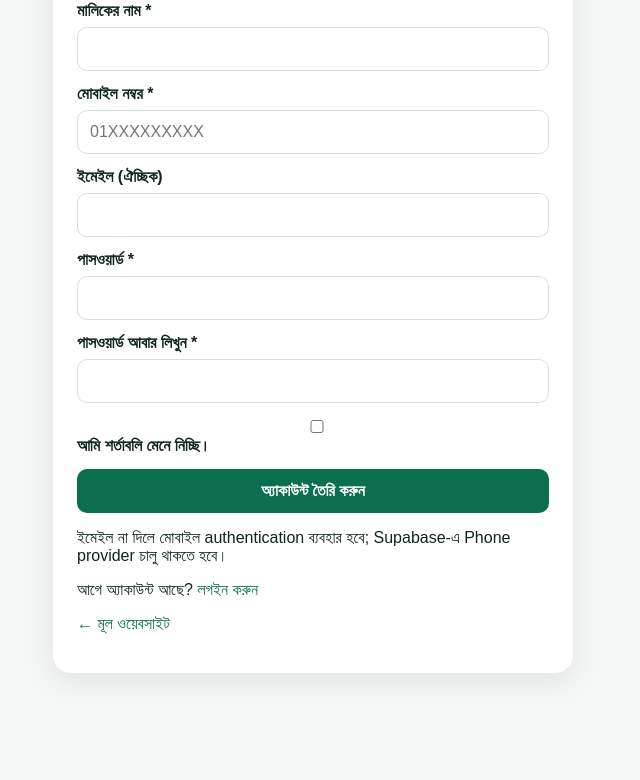
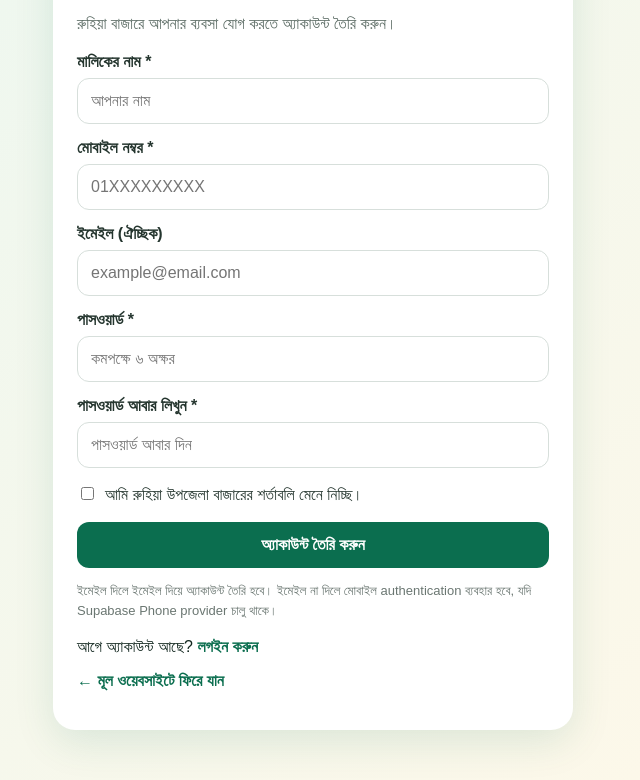
Before and after one commit to ruhiabazar/ruhia-upazila-bazar, a plain HTML site: page owner-register.html in a window 1280 px wide. Shown: the part 196-976 px from the top of the page, without its empty margins (327-967 px from the left). Before the commit the page ends 929 px from the top, so only its background shows below. Drawn offline with nearby package versions, Linux system fonts and the light colour scheme.

Commit message:
Refactor shop owner registration form and styles

```diff
--- a/owner-register.html
+++ b/owner-register.html
@@ -5,55 +5,340 @@
 <meta name="viewport" content="width=device-width,initial-scale=1">
 <title>Shop Owner Registration - Ruhia Upazila Bazar</title>
 <link rel="stylesheet" href="style.css">
+
 <style>
-body{background:#f5f7f6}.auth{max-width:560px;margin:40px auto;padding:20px}
-.card{background:#fff;border-radius:18px;padding:24px;box-shadow:0 8px 30px rgba(0,0,0,.08)}
-.field{margin:14px 0}.field label{display:block;font-weight:600;margin-bottom:7px}
-input{width:100%;box-sizing:border-box;padding:12px;border:1px solid #d7dfdb;border-radius:10px;font-size:16px}
-button{width:100%;padding:13px;border:0;border-radius:10px;background:#0B6E4F;color:#fff;font-size:16px;font-weight:700}
-.msg{margin-top:14px;padding:12px;border-radius:10px;display:none;line-height:1.5}.ok{display:block;background:#e9f8ef;color:#17653e}.err{display:block;background:#fff0f0;color:#a32626}a{color:#0B6E4F}
+body{
+  background:linear-gradient(135deg,#eaf7f1,#fff8e8);
+  min-height:100vh;
+}
+
+.auth{
+  max-width:560px;
+  margin:30px auto;
+  padding:20px;
+}
+
+.card{
+  background:#fff;
+  border-radius:22px;
+  padding:24px;
+  box-shadow:0 12px 40px rgba(11,110,79,.12);
+}
+
+.logo{
+  width:64px;
+  height:64px;
+  border-radius:18px;
+  background:#0B6E4F;
+  color:#fff;
+  display:flex;
+  align-items:center;
+  justify-content:center;
+  font-size:24px;
+  font-weight:800;
+  margin-bottom:16px;
+}
+
+h1{
+  margin:0 0 8px;
+  color:#0B6E4F;
+}
+
+.intro{
+  color:#5b6b64;
+  line-height:1.6;
+}
+
+.field{
+  margin:15px 0;
+}
+
+.field label{
+  display:block;
+  font-weight:700;
+  margin-bottom:7px;
+  color:#24352e;
+}
+
+input{
+  width:100%;
+  box-sizing:border-box;
+  padding:13px;
+  border:1px solid #d7dfdb;
+  border-radius:12px;
+  font-size:16px;
+  background:#fff;
+}
+
+input:focus{
+  outline:none;
+  border-color:#0B6E4F;
+  box-shadow:0 0 0 3px rgba(11,110,79,.10);
+}
+
+.terms{
+  display:flex !important;
+  align-items:flex-start;
+  gap:8px;
+  font-weight:500 !important;
+  line-height:1.5;
+}
+
+.terms input{
+  width:auto;
+  margin-top:4px;
+}
+
+button{
+  width:100%;
+  padding:14px;
+  border:0;
+  border-radius:12px;
+  background:#0B6E4F;
+  color:#fff;
+  font-size:16px;
+  font-weight:800;
+  cursor:pointer;
+}
+
+button:hover{
+  background:#095b42;
+}
+
+.msg{
+  margin-top:14px;
+  padding:12px;
+  border-radius:10px;
+  display:none;
+  line-height:1.5;
+}
+
+.ok{
+  display:block;
+  background:#e9f8ef;
+  color:#17653e;
+}
+
+.err{
+  display:block;
+  background:#fff0f0;
+  color:#a32626;
+}
+
+a{
+  color:#0B6E4F;
+  font-weight:700;
+  text-decoration:none;
+}
+
+.note{
+  font-size:13px;
+  color:#6b7772;
+  line-height:1.6;
+}
 </style>
 </head>
+
 <body>
-<main class="auth"><div class="card">
-<h1>Shop Owner Account</h1>
-<p>রুহিয়া বাজারে আপনার ব্যবসা যোগ করতে অ্যাকাউন্ট তৈরি করুন।</p>
-<form id="form">
-<div class="field"><label>মালিকের নাম *</label><input id="name" required autocomplete="name"></div>
-<div class="field"><label>মোবাইল নম্বর *</label><input id="mobile" required inputmode="tel" autocomplete="tel" placeholder="01XXXXXXXXX"></div>
-<div class="field"><label>ইমেইল (ঐচ্ছিক)</label><input id="email" type="email" autocomplete="email"></div>
-<div class="field"><label>পাসওয়ার্ড *</label><input id="password" type="password" required minlength="6" autocomplete="new-password"></div>
-<div class="field"><label>পাসওয়ার্ড আবার লিখুন *</label><input id="confirm" type="password" required minlength="6" autocomplete="new-password"></div>
-<div class="field"><label><input id="terms" type="checkbox" required> আমি শর্তাবলি মেনে নিচ্ছি।</label></div>
-<button type="submit">অ্যাকাউন্ট তৈরি করুন</button>
-</form>
-<div id="msg" class="msg"></div>
-<p>ইমেইল না দিলে মোবাইল authentication ব্যবহার হবে; Supabase-এ Phone provider চালু থাকতে হবে।</p>
-<p>আগে অ্যাকাউন্ট আছে? <a href="owner-login.html">লগইন করুন</a></p>
-<p><a href="index.html">← মূল ওয়েবসাইট</a></p>
-</div></main>
+
+<main class="auth">
+  <div class="card">
+
+    <div class="logo">RB</div>
+
+    <h1>Shop Owner Account</h1>
+
+    <p class="intro">
+      রুহিয়া বাজারে আপনার ব্যবসা যোগ করতে অ্যাকাউন্ট তৈরি করুন।
+    </p>
+
+    <form id="form">
+
+      <div class="field">
+        <label>মালিকের নাম *</label>
+        <input
+          id="name"
+          required
+          autocomplete="name"
+          placeholder="আপনার নাম"
+        >
+      </div>
+
+      <div class="field">
+        <label>মোবাইল নম্বর *</label>
+        <input
+          id="mobile"
+          required
+          inputmode="tel"
+          autocomplete="tel"
+          placeholder="01XXXXXXXXX"
+        >
+      </div>
+
+      <div class="field">
+        <label>ইমেইল (ঐচ্ছিক)</label>
+        <input
+          id="email"
+          type="email"
+          autocomplete="email"
+          placeholder="example@email.com"
+        >
+      </div>
+
+      <div class="field">
+        <label>পাসওয়ার্ড *</label>
+        <input
+          id="password"
+          type="password"
+          required
+          minlength="6"
+          autocomplete="new-password"
+          placeholder="কমপক্ষে ৬ অক্ষর"
+        >
+      </div>
+
+      <div class="field">
+        <label>পাসওয়ার্ড আবার লিখুন *</label>
+        <input
+          id="confirm"
+          type="password"
+          required
+          minlength="6"
+          autocomplete="new-password"
+          placeholder="পাসওয়ার্ড আবার দিন"
+        >
+      </div>
+
+      <div class="field">
+        <label class="terms">
+          <input id="terms" type="checkbox" required>
+          <span>আমি রুহিয়া উপজেলা বাজারের শর্তাবলি মেনে নিচ্ছি।</span>
+        </label>
+      </div>
+
+      <button type="submit">
+        অ্যাকাউন্ট তৈরি করুন
+      </button>
+
+    </form>
+
+    <div id="msg" class="msg"></div>
+
+    <p class="note">
+      ইমেইল দিলে ইমেইল দিয়ে অ্যাকাউন্ট তৈরি হবে।
+      ইমেইল না দিলে মোবাইল authentication ব্যবহার হবে,
+      যদি Supabase Phone provider চালু থাকে।
+    </p>
+
+    <p>
+      আগে অ্যাকাউন্ট আছে?
+      <a href="owner-login.html">লগইন করুন</a>
+    </p>
+
+    <p>
+      <a href="index.html">← মূল ওয়েবসাইটে ফিরে যান</a>
+    </p>
+
+  </div>
+</main>
+
 <script src="https://cdn.jsdelivr.net/npm/@supabase/supabase-js@2"></script>
-<script src="supabase-config.js"></script>
-<script>
-const form=document.getElementById("form"),msg=document.getElementById("msg");
-function show(t,c){msg.textContent=t;msg.className="msg "+c}
-form.addEventListener("submit",async e=>{
- e.preventDefault();
- const fullName=document.getElementById("name").value.trim();
- const mobile=document.getElementById("mobile").value.trim();
- const email=document.getElementById("email").value.trim();
- const password=document.getElementById("password").value;
- if(password!==document.getElementById("confirm").value){show("দুইটি পাসওয়ার্ড একই নয়।","err");return}
- if(!/^01[3-9]\d{8}$/.test(mobile)){show("সঠিক বাংলাদেশি মোবাইল নম্বর দিন।","err");return}
- try{
-  const c={password,options:{data:{full_name:fullName,mobile}}};
-  if(email)c.email=email;else c.phone="+88"+mobile;
-  const {data,error}=await supabaseClient.auth.signUp(c);
-  if(error)throw error;
-  if(data.session){show("অ্যাকাউন্ট তৈরি হয়েছে।","ok");setTimeout(()=>location.href="owner-login.html",1000)}
-  else{show(email?"অ্যাকাউন্ট তৈরি হয়েছে। ইমেইল verification সম্পন্ন করে লগইন করুন।":"অ্যাকাউন্ট তৈরি হয়েছে। এখন লগইন করুন।","ok");form.reset()}
- }catch(err){show(err.message||"রেজিস্ট্রেশন সম্পন্ন হয়নি।","err")}
+<script src="supabase-config.js"></script><script>
+const form = document.getElementById("form");
+const msg = document.getElementById("msg");
+
+function showMessage(text, type) {
+  msg.textContent = text;
+  msg.className = "msg " + type;
+}
+
+form.addEventListener("submit", async function(e) {
+  e.preventDefault();
+
+  const fullName = document.getElementById("name").value.trim();
+  const mobile = document.getElementById("mobile").value.trim();
+  const email = document.getElementById("email").value.trim();
+  const password = document.getElementById("password").value;
+  const confirmPassword = document.getElementById("confirm").value;
+
+  if (password !== confirmPassword) {
+    showMessage("দুইটি পাসওয়ার্ড একই নয়।", "err");
+    return;
+  }
+
+  if (!/^01[3-9]\d{8}$/.test(mobile)) {
+    showMessage("সঠিক বাংলাদেশি মোবাইল নম্বর দিন।", "err");
+    return;
+  }
+
+  if (!window.supabaseClient) {
+    showMessage(
+      "Supabase সংযোগ পাওয়া যাচ্ছে না। কিছুক্ষণ পরে আবার চেষ্টা করুন।",
+      "err"
+    );
+    return;
+  }
+
+  try {
+    const signupData = {
+      password: password,
+      options: {
+        data: {
+          full_name: fullName,
+          mobile: mobile
+        }
+      }
+    };
+
+    if (email) {
+      signupData.email = email;
+    } else {
+      signupData.phone = "+88" + mobile;
+    }
+
+    const { data, error } =
+      await window.supabaseClient.auth.signUp(signupData);
+
+    if (error) {
+      throw error;
+    }
+
+    if (data.session) {
+      showMessage(
+        "অ্যাকাউন্ট সফলভাবে তৈরি হয়েছে। লগইন পেজে নেওয়া হচ্ছে...",
+        "ok"
+      );
+
+      setTimeout(function() {
+        window.location.href = "owner-login.html";
+      }, 1200);
+
+    } else {
+      if (email) {
+        showMessage(
+          "অ্যাকাউন্ট তৈরি হয়েছে। আপনার ইমেইল verification সম্পন্ন করে লগইন করুন।",
+          "ok"
+        );
+      } else {
+        showMessage(
+          "অ্যাকাউন্ট তৈরি হয়েছে। এখন লগইন করুন।",
+          "ok"
+        );
+      }
+
+      form.reset();
+    }
+
+  } catch (error) {
+    console.error("Registration error:", error);
+
+    showMessage(
+      error.message || "রেজিস্ট্রেশন সম্পন্ন হয়নি।",
+      "err"
+    );
+  }
 });
 </script>
+
 </body>
 </html>
```
